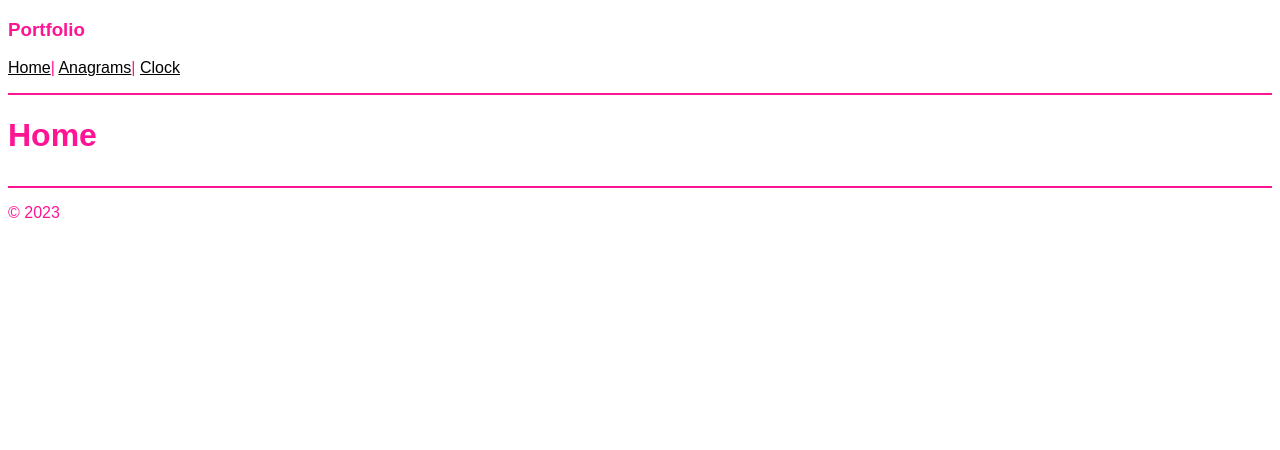
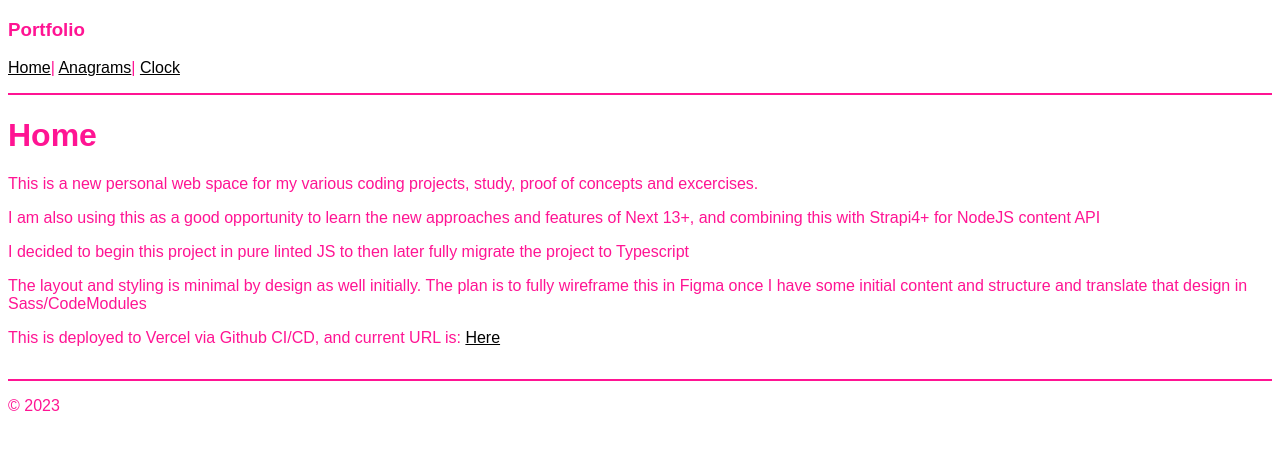
Before and after one commit to JPhasma/portfolio, a Next.js app: page / in a window 1280 px wide. Shown: the top 450 px of the page. Built offline with nearby package versions, Linux system fonts and the light colour scheme.

Commit message:
initial Homepage blurb

```diff
--- a/app/page.js
+++ b/app/page.js
@@ -1,9 +1,32 @@
 import Image from 'next/image';
+import Link from 'next/link';
 
 export default function Home() {
   return (
     <div>
       <h1>Home</h1>
+      <p>
+        This is a new personal web space for my various coding projects, study,
+        proof of concepts and excercises.
+      </p>
+      <p>
+        I am also using this as a good opportunity to learn the new approaches
+        and features of Next 13+, and combining this with Strapi4+ for NodeJS
+        content API
+      </p>
+      <p>
+        I decided to begin this project in pure linted JS to then later fully
+        migrate the project to Typescript
+      </p>
+      <p>
+        The layout and styling is minimal by design as well initially. The plan
+        is to fully wireframe this in Figma once I have some initial content and
+        structure and translate that design in Sass/CodeModules
+      </p>
+      <p>
+        This is deployed to Vercel via Github CI/CD, and current URL is:{' '}
+        <Link href='https://portfolio-alpha-rouge-22.vercel.app/'>Here</Link>
+      </p>
     </div>
   );
 }
```
